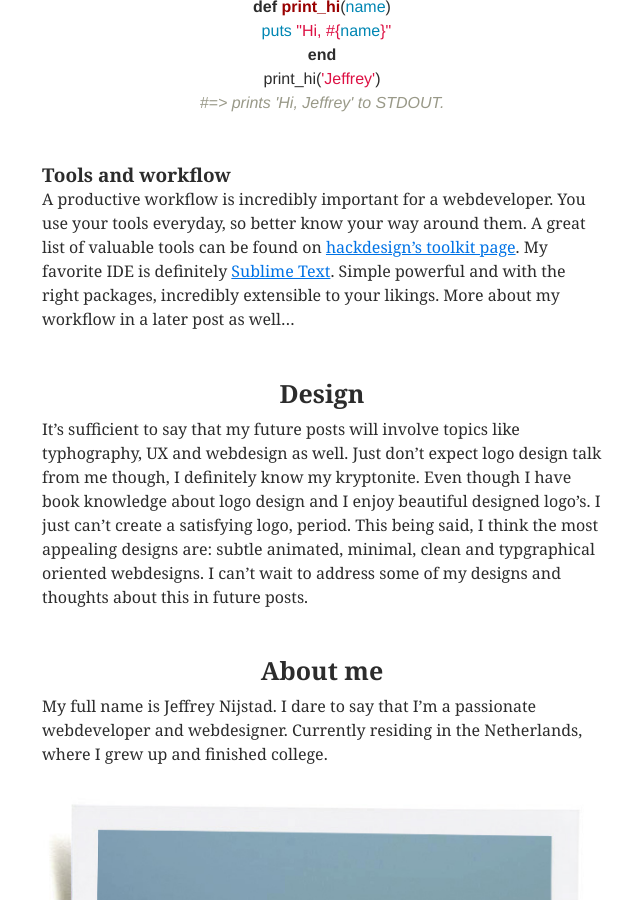
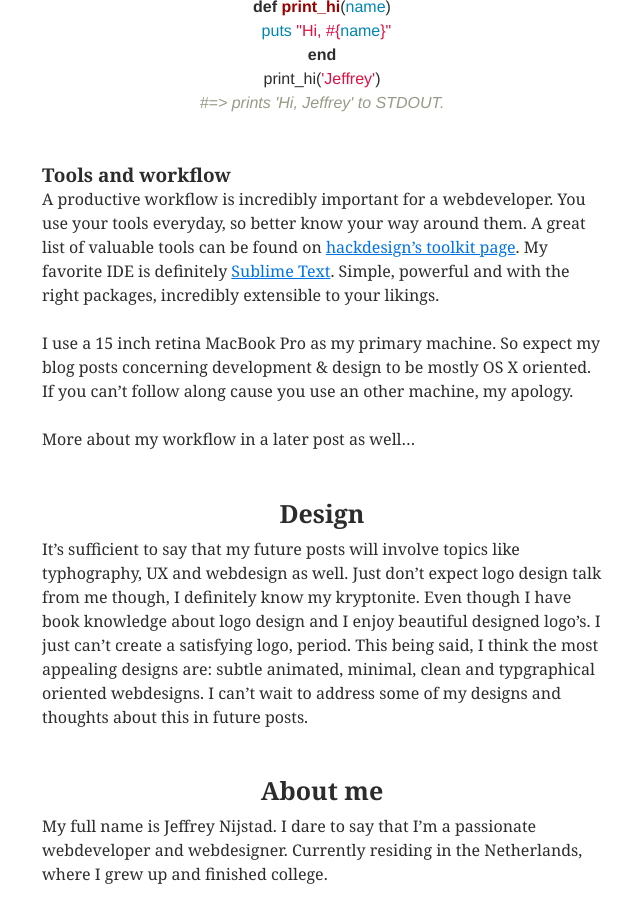
Before and after one commit to jnijstad/jnijstad.github.io, a Jekyll site: the page built from _posts/2014-02-04-introduction.markdown, in a window 1280 px wide and 900 px high, scrolled down 5470 px. Shown: the whole window, without its empty margins (318-958 px from the left). Built offline with Jekyll 4.4.1, drawn with Linux system fonts in a browser that asks for light colours; nearby versions of some CDN libraries; Markdown is read by kramdown in place of the engine named in the settings.

Commit message:
small edits on first post

```diff
--- a/_posts/2014-02-04-introduction.markdown
+++ b/_posts/2014-02-04-introduction.markdown
@@ -102,7 +102,10 @@ print_hi('Jeffrey')
 
 ##Tools and workflow
 A productive workflow is incredibly important for a webdeveloper. You use your tools everyday, so better know your way around them. A great list of valuable tools can be found on <a  target="_blank" href="http://hackdesign.org/toolkit"> hackdesign's toolkit page</a>.
-My favorite IDE is definitely <a target="_blank" href="http://www.sublimetext.com/">Sublime Text</a>. Simple powerful and with the right packages, incredibly extensible to your likings.
+My favorite IDE is definitely <a target="_blank" href="http://www.sublimetext.com/">Sublime Text</a>. Simple, powerful and with the right packages, incredibly extensible to your likings.
+
+I use a 15 inch retina MacBook Pro as my primary machine. So expect my blog posts concerning development & design to be mostly OS X oriented. If you can't follow along cause you use an other machine, my apology.
+
 More about my workflow in a later post as well...
 
 #Design
```
